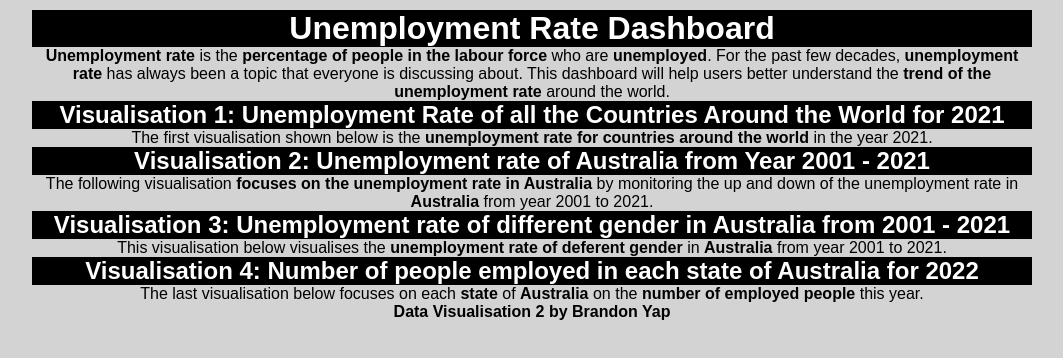
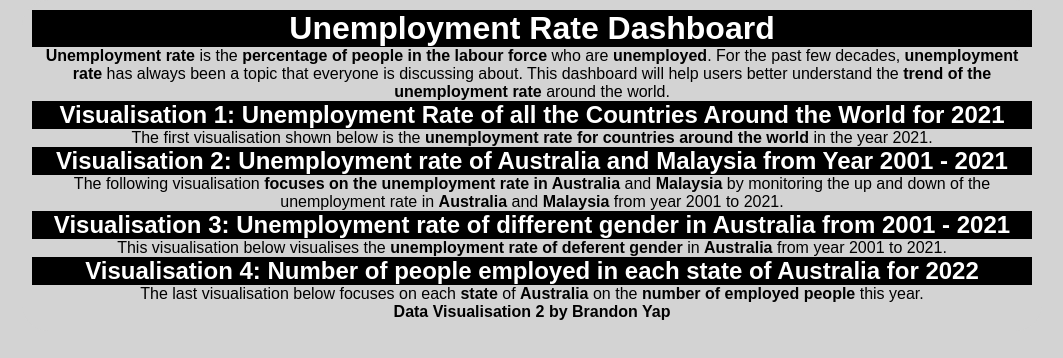
Before and after one commit to byap0005/DV2, a plain HTML site: page index.html in a window 1280 px wide. Shown: the whole page, without its empty margins (108-1171 px from the left). Drawn offline with Linux system fonts and the light colour scheme; a script that the page names is missing.

Commit message:
Add files via upload

```diff
--- a/index.html
+++ b/index.html
@@ -95,9 +95,9 @@ body {
         </p>
     <div id="map">
     </div>
-    <h2>Visualisation 2: Unemployment rate of Australia from Year 2001 - 2021</h2>
-        <p class="centeralign">The following visualisation<b> focuses on the unemployment rate in Australia </b>by monitoring the up and down of the unemployment
-            rate in <b>Australia</b> from year 2001 to 2021. </p>
+    <h2>Visualisation 2: Unemployment rate of Australia and Malaysia from Year 2001 - 2021</h2>
+        <p class="centeralign">The following visualisation<b> focuses on the unemployment rate in Australia </b> and <b>Malaysia</b> by monitoring the up and down of the unemployment
+            rate in <b>Australia</b> and <b>Malaysia</b> from year 2001 to 2021. </p>
     <div id="line_chart">
     </div>
     <h2>Visualisation 3: Unemployment rate of different gender in Australia from 2001 - 2021</h2>
```
